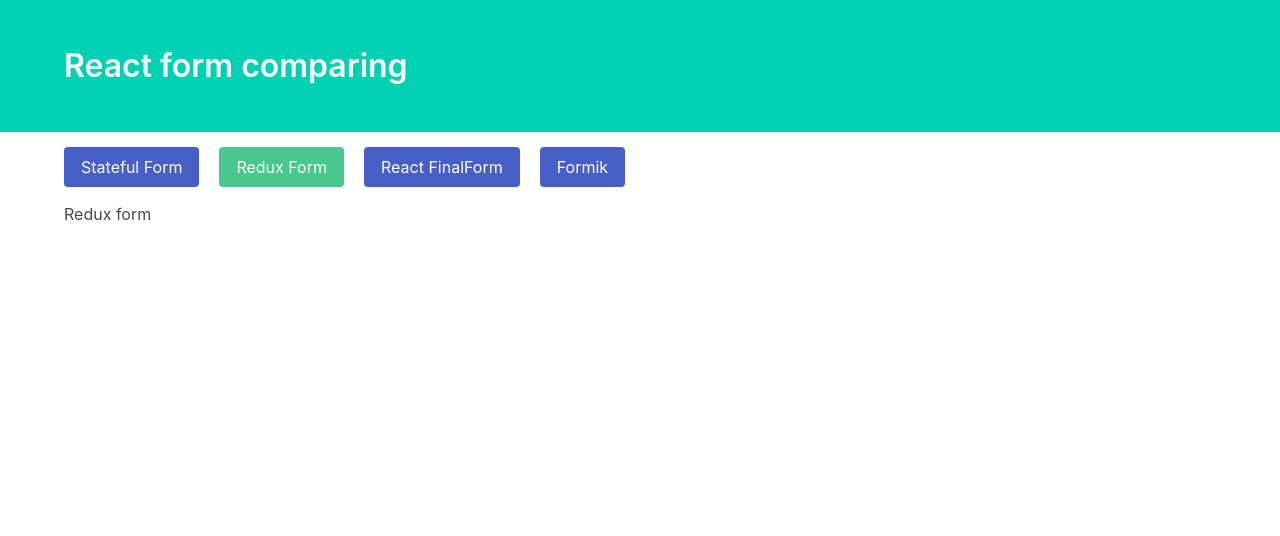
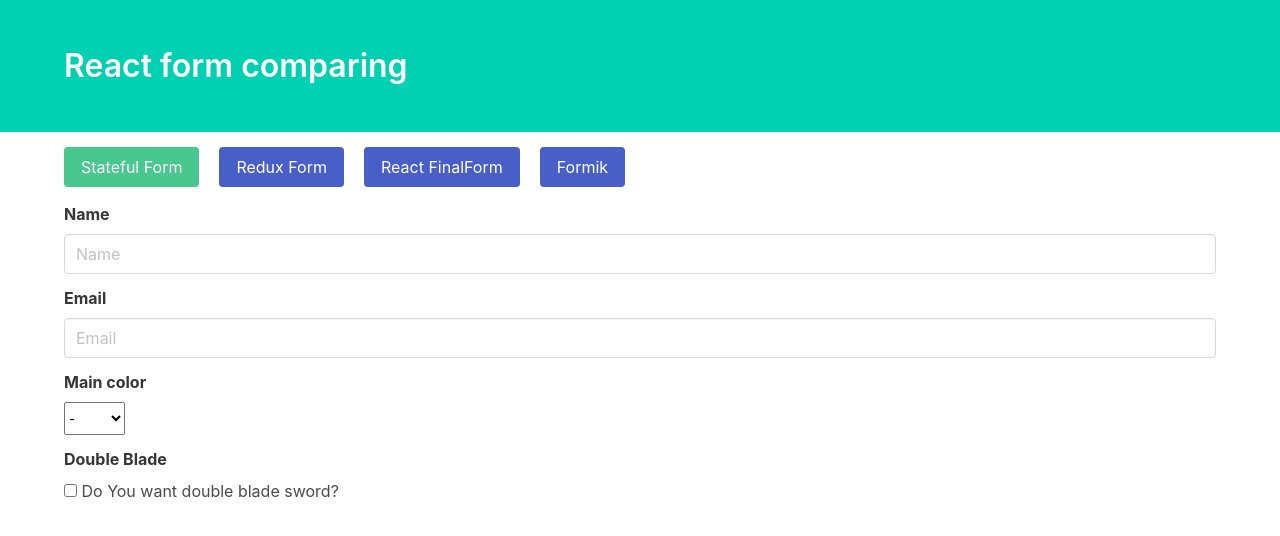
Before and after one commit to barttom/react-forms-comparison, a React (Create React App) app: page / in a window 1280 px wide. Shown: the top 536 px of the page. Built offline with nearby package versions, Linux system fonts and the light colour scheme.

Commit message:
#2 add fields and stateful form component

```diff
--- a/src/Components/FormsSwitcher/index.js
+++ b/src/Components/FormsSwitcher/index.js
@@ -1,10 +1,11 @@
 import React, { useState } from 'react';
 import './style.css'
+import StatefulForm from "../StatefulForm";
 
 const displayFormContent = tabId => {
   switch (tabId) {
     case 0:
-      return <div>Stateful</div>;
+      return <StatefulForm />;
     case 1:
       return <div>Redux form</div>;
     case 2:
@@ -17,7 +18,7 @@
 };
 
 const FormsSwitcher = () => {
-  const [tabId, setTabId] = useState(1);
+  const [tabId, setTabId] = useState(0);
 
   return (
     <div className="forms-switcher">
--- /dev/null
+++ b/src/Components/StatefulForm/index.js
@@ -0,0 +1,106 @@
+import React, { useState } from 'react';
+import PropTypes from 'prop-types';
+
+const StatefulForm = () => {
+  const [form, setForm] = useState({
+    name: '',
+    email: '',
+    isDoubleBladed: false,
+    colorMain: '',
+    colorSecondary: null,
+  });
+  const handleChange = ({ target }) => {
+    setForm({
+      ...form,
+      [target.name]: target.type === 'checkbox' ? target.checked : target.value,
+    });
+  };
+
+  return (
+    <form action="" id="stateful-form">
+      <div className="field">
+        <label className="label">Name</label>
+        <div className="control">
+          <input
+            name="name"
+            className="input"
+            type="text"
+            placeholder="Name"
+            onChange={handleChange}
+            value={form.name}
+          />
+        </div>
+      </div>
+      <div className="field">
+        <label className="label">Email</label>
+        <div className="control">
+          <input
+            name="name"
+            className="input"
+            type="email"
+            placeholder="Email"
+            onChange={handleChange}
+            value={form.email}
+          />
+        </div>
+      </div>
+      <div className="field">
+        <label className="label">Main color</label>
+        <div className="control">
+          <select
+            name="colorMain"
+            onChange={handleChange}
+            className="select"
+            value={form.colorMain}
+          >
+            <option value="">-</option>
+            <option value="#0074D9">Blue</option>
+            <option value="#2ECC40">Green</option>
+            <option value="#FF4136">Red</option>
+          </select>
+        </div>
+      </div>
+      <div className="field">
+        <label className="label">Double Blade</label>
+        <div className="control">
+          <label htmlFor="double-bladed">
+            <input
+              id="double-bladed"
+              name="isDoubleBladed"
+              className="checkbox"
+              type="checkbox"
+              onChange={handleChange}
+              value={form.isDoubleBladed}
+            />
+            {' '}
+            Do You want double blade sword?
+          </label>
+        </div>
+      </div>
+      {form.isDoubleBladed && (
+        <div className="field">
+          <label className="label">Secondary color</label>
+          <div className="control">
+            <select
+              name="colorSecondary"
+              onChange={handleChange}
+              className="select"
+              value={form.colorSecondary}
+            >
+              <option value="">-</option>
+              <option value="#0074D9">Blue</option>
+              <option value="#2ECC40">Green</option>
+              <option value="#FF4136">Red</option>
+            </select>
+          </div>
+        </div>
+      )}
+    </form>
+  );
+};
+
+StatefulForm.propTypes = {
+
+};
+
+export default StatefulForm;
```
